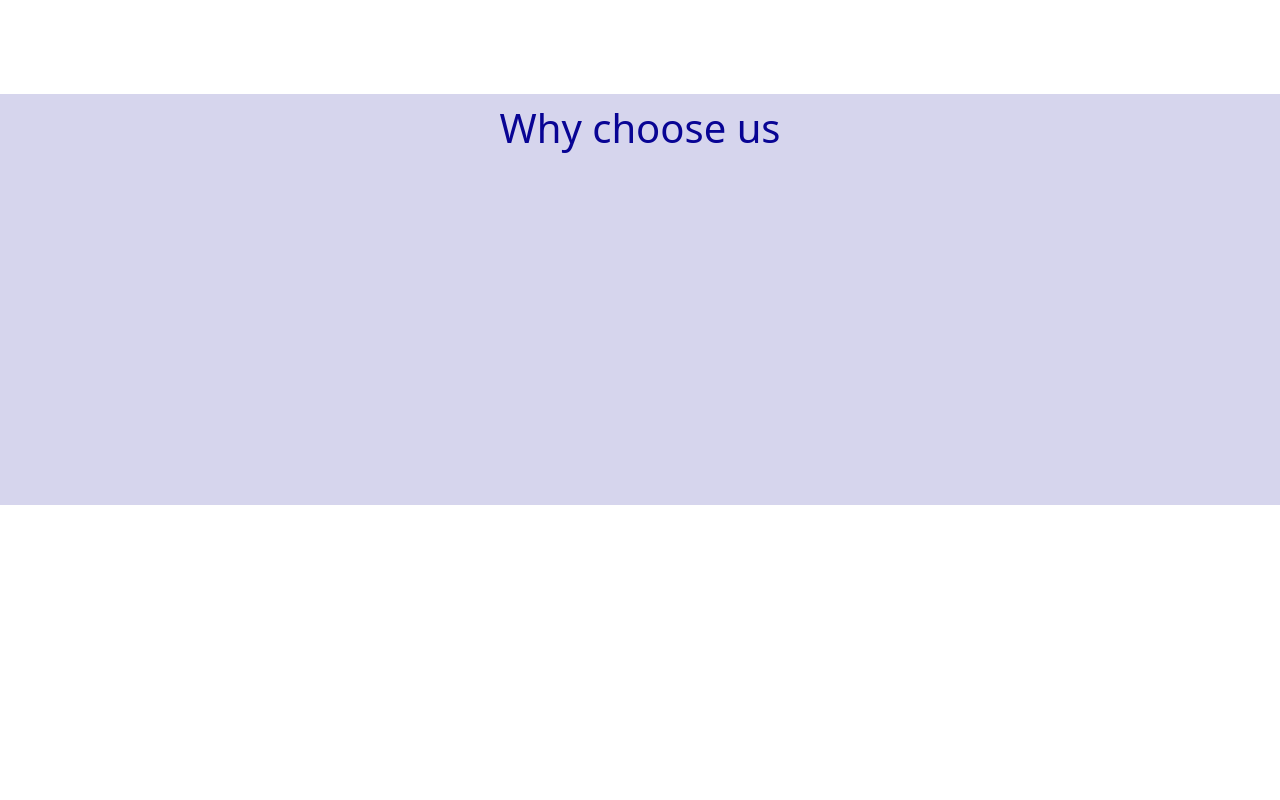
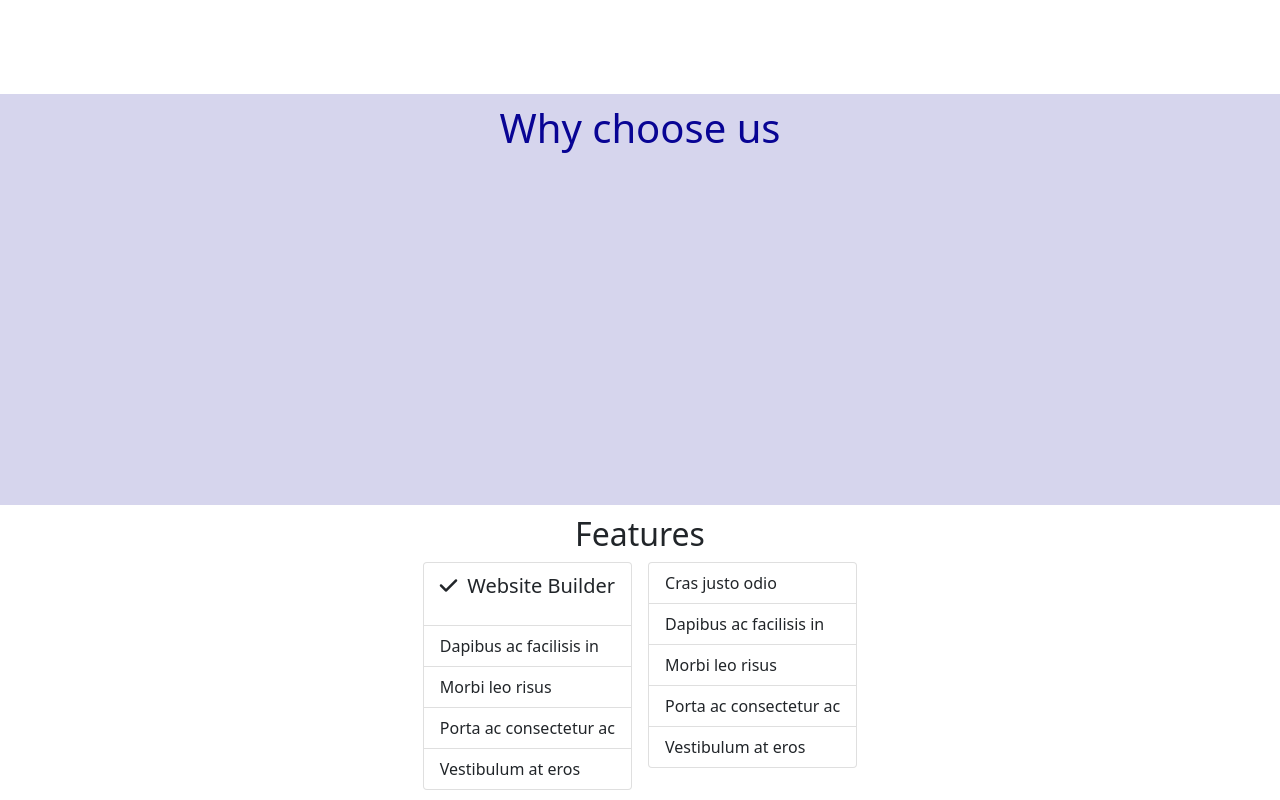
Before and after one commit to Olys6/digi-hosting, a React (Create React App) app: page / in a window 1280 px wide. Shown: the part 1595-2395 px from the top of the page. Before the commit the page ends 2190 px from the top, so only its background shows below. Built offline with nearby package versions, Linux system fonts and the light colour scheme.

Commit message:
started features section

```diff
--- a/src/components/Home.js
+++ b/src/components/Home.js
@@ -1,5 +1,5 @@
 import React from 'react';
-import { Card } from 'react-bootstrap'
+import { Card, ListGroup } from 'react-bootstrap'
 import HostingPlans from './HomeComponents/HostingPlans.js'
 
 const Home = () => {
@@ -62,6 +62,27 @@ const Home = () => {
           </div>
         </div>
       </section>
+      <section className='featuresSection'>
+        <h2>Features</h2>
+        <div className="featuresList">
+          <ListGroup>
+            <ListGroup.Item className="featuresListItem">
+              <p><i className="fas fa-check" style={{ marginRight: "10px" }}></i>Website Builder</p>
+            </ListGroup.Item>
+            <ListGroup.Item>Dapibus ac facilisis in</ListGroup.Item>
+            <ListGroup.Item>Morbi leo risus</ListGroup.Item>
+            <ListGroup.Item>Porta ac consectetur ac</ListGroup.Item>
+            <ListGroup.Item>Vestibulum at eros</ListGroup.Item>
+          </ListGroup>
+          <ListGroup>
+            <ListGroup.Item>Cras justo odio</ListGroup.Item>
+            <ListGroup.Item>Dapibus ac facilisis in</ListGroup.Item>
+            <ListGroup.Item>Morbi leo risus</ListGroup.Item>
+            <ListGroup.Item>Porta ac consectetur ac</ListGroup.Item>
+            <ListGroup.Item>Vestibulum at eros</ListGroup.Item>
+          </ListGroup>
+        </div>
+      </section>
     </>
   )
 }
--- a/src/index.css
+++ b/src/index.css
@@ -142,6 +142,27 @@ code {
   margin-bottom: 0.5rem;
 }
 
+.featuresSection {
+  display: flex;
+  justify-content: center;
+  align-items: center;
+  flex-direction: column;
+  padding: 10px;
+  box-sizing: border-box;
+}
+
+.featuresList {
+  display: flex;
+  flex-direction: row;
+  gap: 1rem;
+}
+
+.featuresListItem {
+  font-size: 20px;
+  display: flex;
+  gap: 1rem;
+}
+
 @media screen and (max-width: 1000px) {
   .homeHeroCard {
     margin-left: 0px;
```
